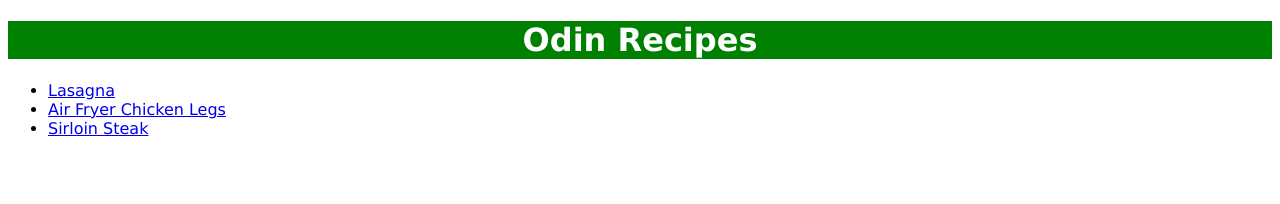
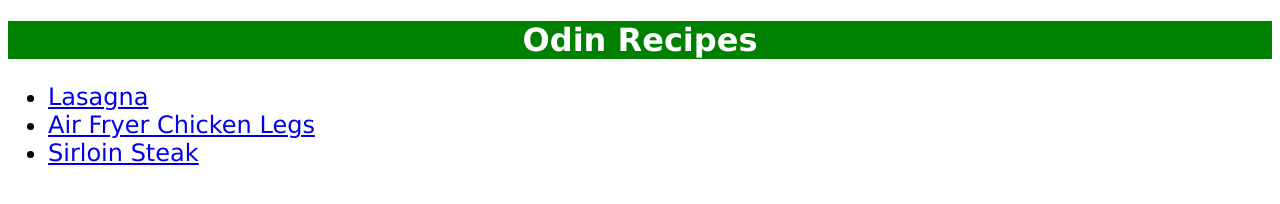
Before and after one commit to tobeyi/odin-recipes, a plain HTML site: page index.html in a window 1280 px wide. Drawn offline with Linux system fonts and the light colour scheme.

Commit message:
Style 'recipes' class
Increased font size to 24px.

```diff
--- a/styles.css
+++ b/styles.css
@@ -8,3 +8,7 @@ body {
     font-size: 32px;
     text-align: center;
 }
+
+.recipes {
+    font-size: 24px;
+}
```
